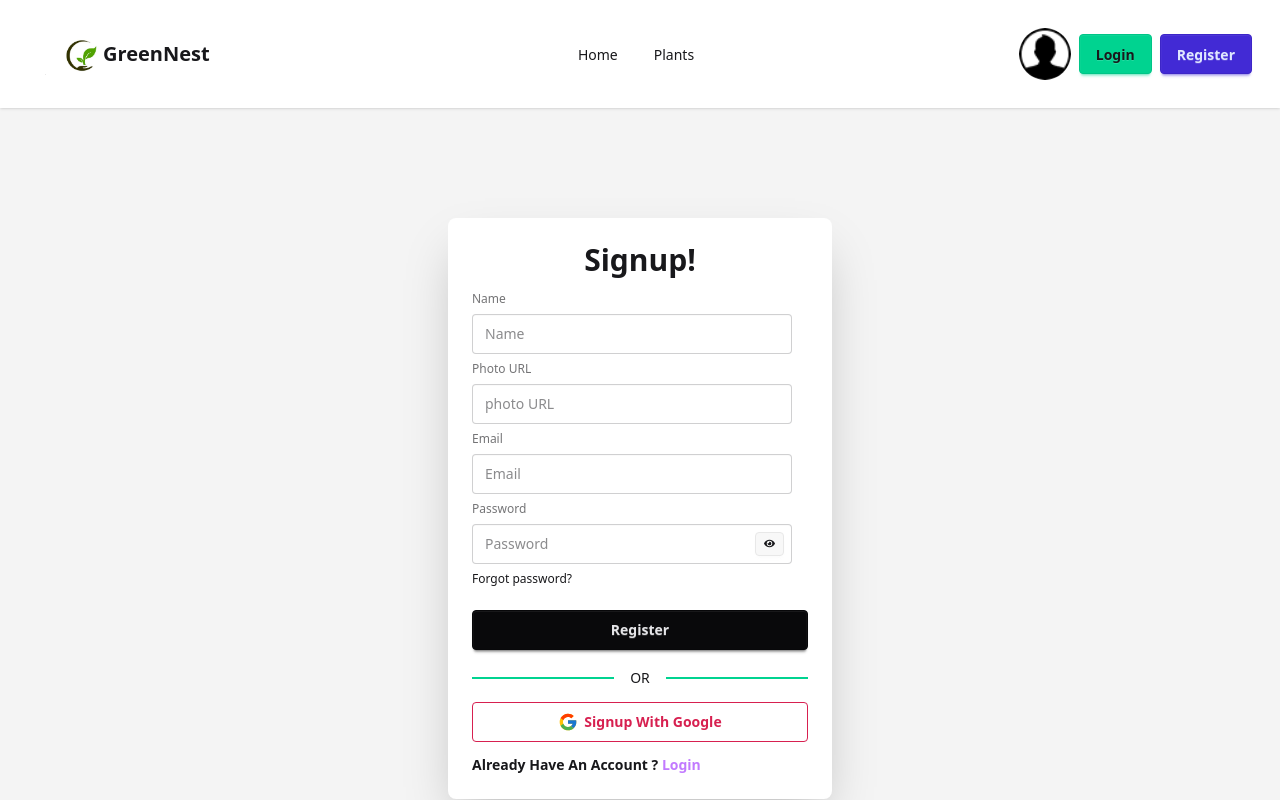
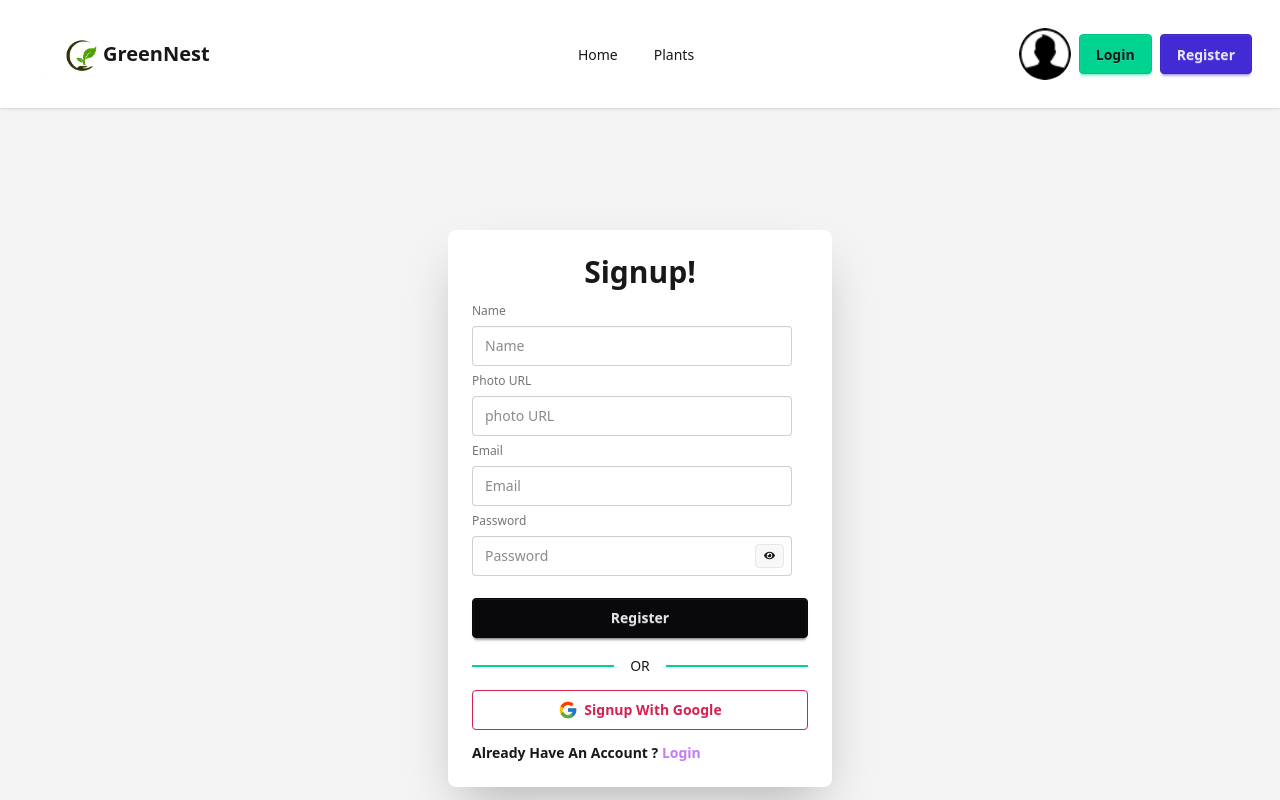
Before and after one commit to Fahim20223/assignment-9, a React (Vite) app: page /auth/register in a window 1280 px wide. Shown: the top 800 px of the page. Built offline with nearby package versions, Linux system fonts and the light colour scheme; no server answers.

Commit message:
forget password removed from Register page

```diff
--- a/src/Pages/Register.jsx
+++ b/src/Pages/Register.jsx
@@ -121,9 +121,7 @@ const Register = () => {
               {passwordError && (
                 <p className="text-xs text-error">{passwordError}</p>
               )}
-              <div>
-                <a className="link link-hover">Forgot password?</a>
-              </div>
+
               <button type="submit" className="btn btn-neutral mt-4">
                 Register
               </button>
```
